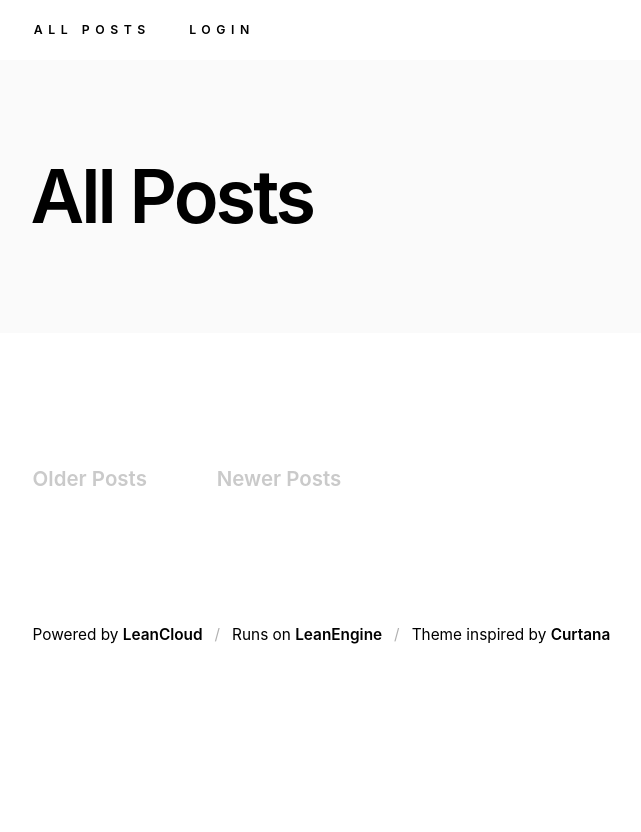
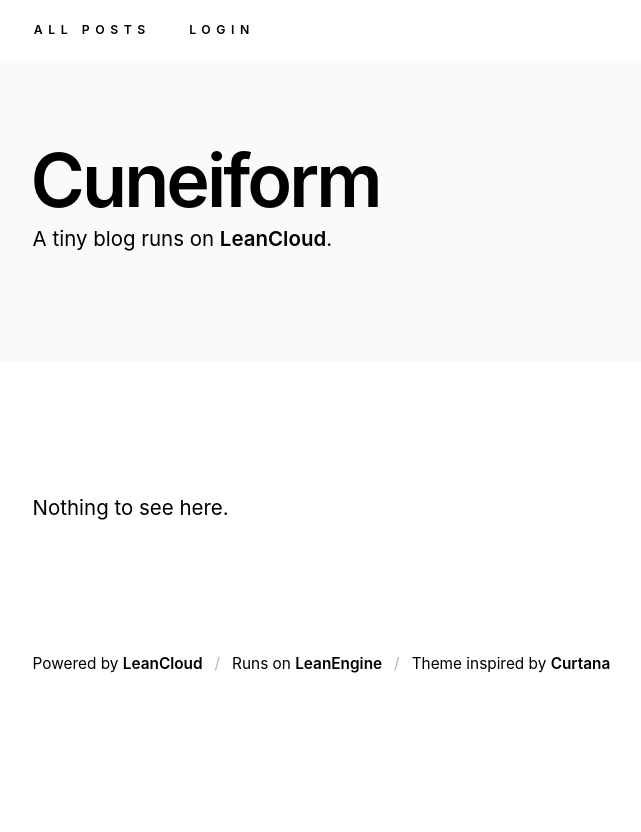
Before and after one commit to nervouna/Cuneiform, a Python web app: template templates/post_list.html in a window 1280 px wide. Shown: the whole page, without its empty margins (249-890 px from the left). Before the commit the page ends 644 px from the top, so only its background shows below. Run offline with Jinja, Linux system fonts and the light colour scheme; the template is opened without the code that fills it, so the values that code supplies are empty.

Commit message:
fix: do not raise 404 when no posts given

```diff
--- a/templates/post_list.html
+++ b/templates/post_list.html
@@ -2,9 +2,13 @@
 {% block title %}All Posts{% endblock %}
 {% block content %}
 <header>
-	<h1>All Posts</h1>
+    <h1>Cuneiform</h1>
+    <p>A tiny blog runs on <a href="https://leancloud.cn/">LeanCloud</a>.</p>
 </header>
 <section class="list">
+    {% if not posts %}
+    <p>Nothing to see here.</p>
+    {% else %}
     {% for post in posts %}
     <h1><a href="{{ url_for('show_post', post_id=post.id) }}">{{ post.get('title') }}</a></h1>
     {% endfor %}
@@ -14,5 +18,6 @@
             <li><a {% if not has_prev %}class="disabled"{% endif %} href="{{ url_for('post_list', page=current_page - 1) }}">Newer Posts</a></li>
         </ul>
     </nav>
+    {% endif %}
 </section>
 {% endblock %}
--- a/views.py
+++ b/views.py
@@ -32,7 +32,7 @@ def post_list():
     if len(posts) == 11:
         has_next = True
     if len(posts) == 0:
-        abort(404)
+        posts = None
     return render_template("post_list.html", posts=posts, has_prev=has_prev, has_next=has_next, current_page=current_page)
 
 
```
Lines whose indentation alone changed are shown as unchanged.
